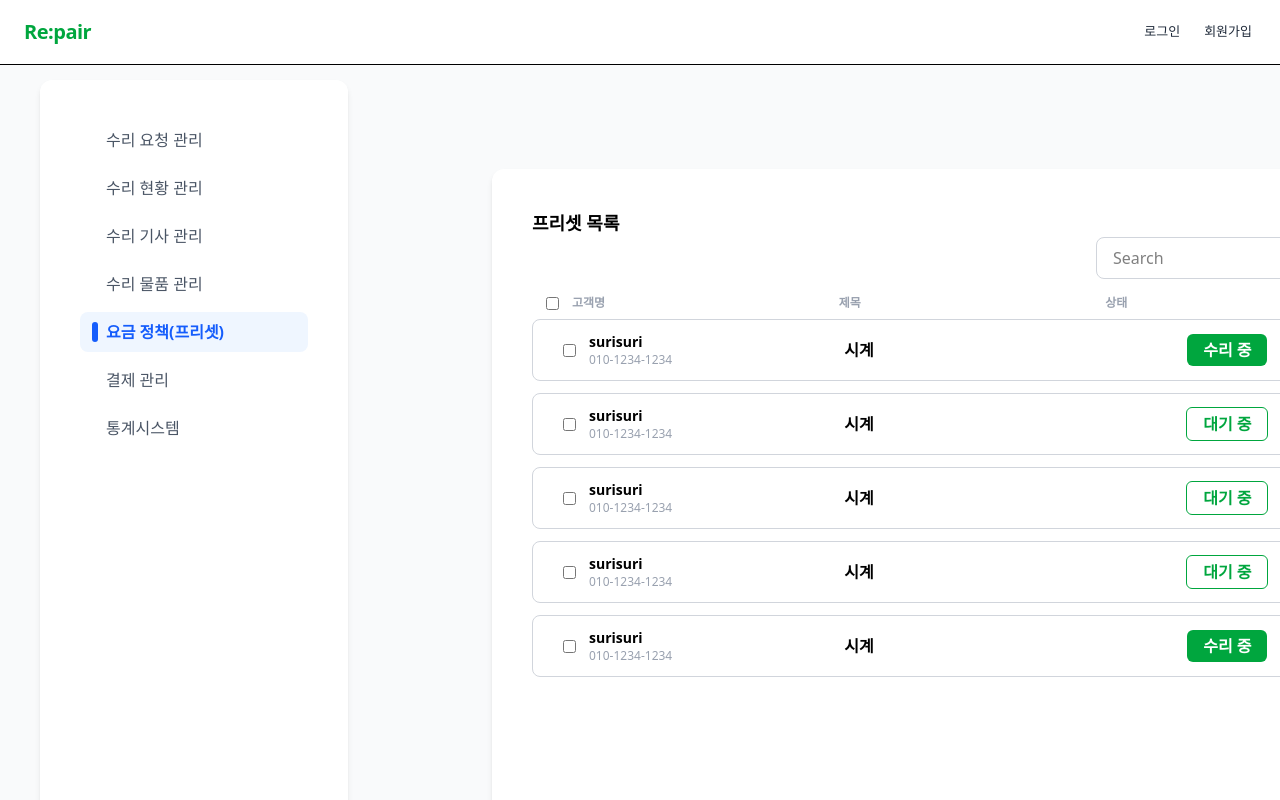
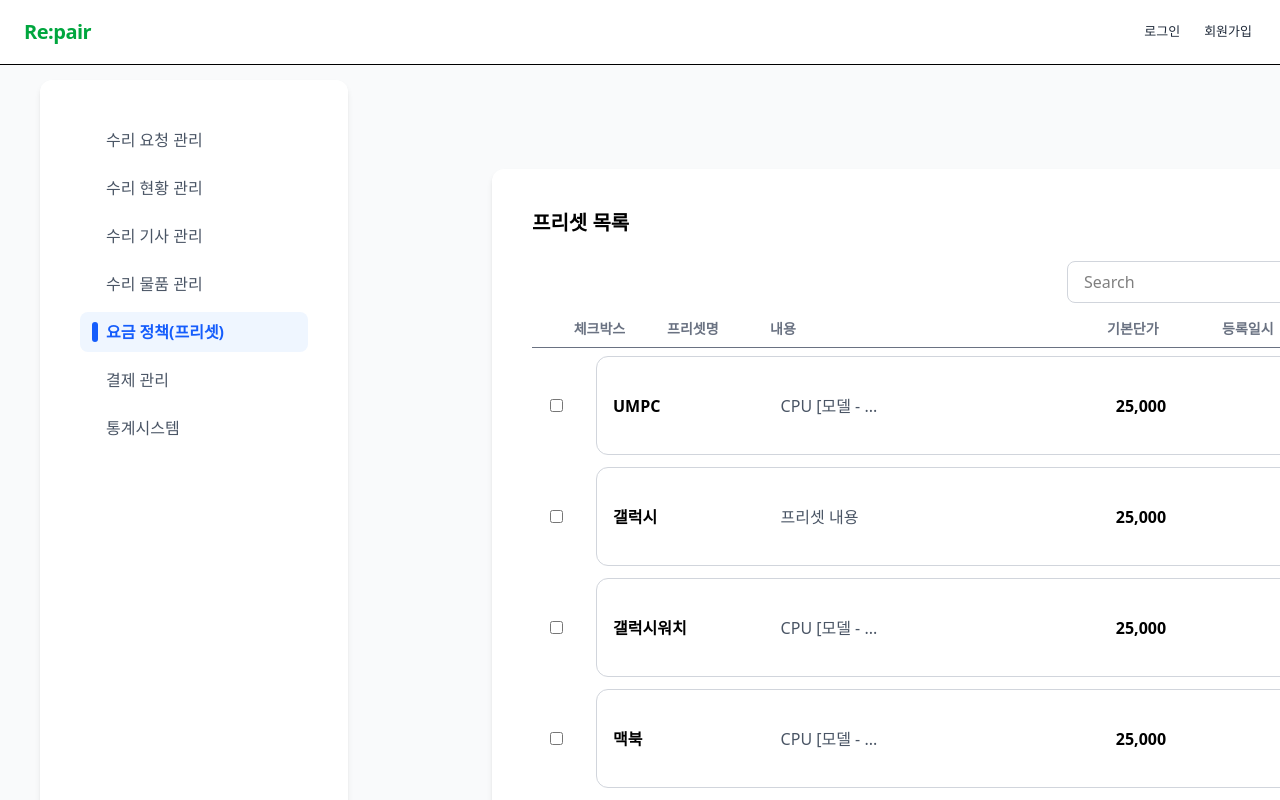
Before and after one commit to cTosMaster/Re-Pair, a React (Vite) app in the folder frontend/: page /MysuriMainPage in a window 1280 px wide. Both pictures are taken after a click on the item "요금 정책(프리셋)". Shown: the top 800 px of the page. Built offline with nearby package versions, Linux system fonts and the light colour scheme.

Commit message:
feat: preset리스트 기능 생성/삭제 추가

```diff
--- a/frontend/src/components/mysuridashboard/PresetList.jsx
+++ b/frontend/src/components/mysuridashboard/PresetList.jsx
@@ -2,124 +2,88 @@ import React, { useState } from "react";
 import MysuriPagination from "./MysuriPagination";
 import PresetModal from "../modal/PresetModal";
 
-const initialData = [
-  { id: 1, name: "surisuri", phone: "010-1234-1234", title: "시계", status: "수리 중" },
-  { id: 2, name: "surisuri", phone: "010-1234-1234", title: "시계", status: "대기 중" },
-  { id: 3, name: "surisuri", phone: "010-1234-1234", title: "시계", status: "대기 중" },
-  { id: 4, name: "surisuri", phone: "010-1234-1234", title: "시계", status: "대기 중" },
-  { id: 5, name: "surisuri", phone: "010-1234-1234", title: "시계", status: "수리 중" },
-];
+const PresetList = () => {
+  const [selectedIds, setSelectedIds] = useState([]);
+
+  const [items, setItems] = useState([
+  { id: 1, category:"UMPC", name: "UMPC", desc: "CPU [모델 - X650 스냅드래곤]", price: "25,000", date: "2025.01.12" },
+  { id: 2, category:"휴대폰", name: "갤럭시", desc: "프리셋 내용", price: "25,000", date: "2025.01.12" },
+  { id: 3, category:"전자시계", name: "갤럭시워치", desc: "CPU [모델 - X650 스냅드래곤]", price: "25,000", date: "2025.01.12" },
+  { id: 4, category:"노트북", name: "맥북", desc: "CPU [모델 - X650 스냅드래곤]", price: "25,000", date: "2025.01.12" },
+  { id: 5, category:"콘솔게임기", name: "콘솔게", desc: "CPU [모델 - X650 스냅드래곤]", price: "25,000", date: "2025.01.12" }
+]);
+
+  const [search, setSearch] = useState("");
+  const [currentPage, setCurrentPage] = useState(1);
+  const [sortOption, setSortOption] = useState("제품명");
+  const [isModalOpen, setIsModalOpen] = useState(false);//생성 모달 추가
+  const [editingPreset, setEditingPreset] = useState(null); // 수정할 데이터
 
   const ITEMS_PER_PAGE = 5;
-
-const PresetList = () => {
-  const [data, setData] = useState(initialData);
-  const [search, setSearch] = useState("");
-  const [sortOption, setSortOption] = useState("제목");
-  const [currentPage, setCurrentPage] = useState(1);
-  const [selectedIds, setSelectedIds] = useState(new Set());
-  const [isModalOpen, setIsModalOpen] = useState(false);
-  const [selectedItem, setSelectedItem] = useState(null); // 수정할 아이템 저장
 
   const handleSearchChange = (e) => {
     setSearch(e.target.value);
     setCurrentPage(1);
   };
 
-  const filteredList = data.filter(
-    (item) =>
-      item.name.includes(search) ||
-      item.phone.includes(search) ||
-      item.title.includes(search)
+  // 검색 필터링
+  const filteredList = items.filter(
+    (item) => item.name.includes(search) || item.desc.includes(search)
   );
 
-  const totalPages = Math.ceil(filteredList.length / ITEMS_PER_PAGE);
+  // 페이지네이션
+  const totalItems = filteredList.length;
+  const totalPages = Math.ceil(totalItems / ITEMS_PER_PAGE);
   const startIndex = (currentPage - 1) * ITEMS_PER_PAGE;
   const currentItems = filteredList.slice(startIndex, startIndex + ITEMS_PER_PAGE);
 
-  const toggleSelect = (id) => {
-    setSelectedIds((prev) => {
-      const newSet = new Set(prev);
-      newSet.has(id) ? newSet.delete(id) : newSet.add(id);
-      return newSet;
-    });
+  // 목록 클릭 시
+  const handleItemClick = (item) => {
+    setEditingPreset(item); // 수정할 아이템 저장
+    setIsModalOpen(true);
   };
 
-  const isAllSelected = currentItems.length > 0 && currentItems.every((item) => selectedIds.has(item.id));
-  const toggleSelectAll = () => {
-    if (isAllSelected) {
-      setSelectedIds((prev) => {
-        const newSet = new Set(prev);
-        currentItems.forEach((item) => newSet.delete(item.id));
-        return newSet;
-      });
+  // 저장 시 - 새로 추가인지 수정인지 구분
+  const handleSavePreset = (preset) => {
+    if (editingPreset) {
+      // 수정 모드
+      setItems(items.map(it => it.id === editingPreset.id ? { ...it, ...preset } : it));
     } else {
-      setSelectedIds((prev) => {
-        const newSet = new Set(prev);
-        currentItems.forEach((item) => newSet.add(item.id));
-        return newSet;
-      });
+      // 생성 모드
+      const newItem = {
+        id: items.length + 1,
+        category: preset.category,
+        name: preset.name,
+        desc: preset.content,
+        price: preset.price,
+        date: new Date().toISOString().split("T")[0].replace(/-/g, ".")
+      };
+      setItems([...items, newItem]);
     }
+    setEditingPreset(null); // 모드 초기화
   };
 
-  const statusClass = (status) => {
-    if (status === "수리 중")
-      return "bg-green-600 text-white font-semibold px-4 py-1 rounded-md";
-    if (status === "대기 중")
-      return "border border-green-600 text-green-600 font-semibold px-4 py-1 rounded-md";
-    return "";
+   // 삭제 함수
+  const handleDeleteSelected = () => {
+    setItems(items.filter(item => !selectedIds.includes(item.id)));
+    setSelectedIds([]); // 삭제 후 선택 초기화
+  };
+  // 체크박스 토글 함수
+  const toggleSelect = (id) => {
+    setSelectedIds(prev =>
+      prev.includes(id) ? prev.filter(x => x !== id) : [...prev, id]
+    );
   };
 
-  const handleDelete = () => {
-    if (selectedIds.size === 0) {
-      alert("삭제할 항목을 선택해주세요.");
-      return;
-    }
-    const newData = data.filter(item => !selectedIds.has(item.id));
-    setData(newData);
-    setSelectedIds(new Set());
-    if ((currentPage - 1) * ITEMS_PER_PAGE >= newData.length && currentPage > 1) {
-      setCurrentPage(currentPage - 1);
-    }
-  };
 
-  // 모달 제출 시 호출됨
-  const handleModalSubmit = (formData) => {
-    if (selectedItem) {
-      // 수정: 해당 아이템 id 기준으로 업데이트
-      setData(prevData =>
-        prevData.map(item =>
-          item.id === selectedItem.id
-            ? { ...item, ...formData }
-            : item
-        )
-      );
-    } else {
-      // 새 아이템 추가
-      const maxId = data.length > 0 ? Math.max(...data.map(item => item.id)) : 0;
-      const newItem = {
-        id: maxId + 1,
-        ...formData,
-        status: formData.status || "대기 중",
-      };
-      setData(prevData => [...prevData, newItem]);
-    }
-
-    setIsModalOpen(false);
-    setSelectedItem(null);
-  };
-
-  // 상세보기 클릭 시 해당 아이템 모달에 띄우기
-  const handleDetailClick = (item) => {
-    setSelectedItem(item);
-    setIsModalOpen(true);
-  };
 
   return (
     <div className="w-full px-10 mt-10">
       <div className="p-10 bg-white rounded-xl shadow-md w-[1000px] mx-auto mt-10">
-        <h1 className="font-semibold text-lg">프리셋 목록</h1>
+        {/* 제목 */}
+        <h1 className="text-xl font-bold mb-6">프리셋 목록</h1>
 
+        {/* 검색 & 정렬 */}
         <div className="flex justify-end w-full mb-4">
           <div className="flex items-center space-x-4">
             <input
@@ -129,96 +93,101 @@ const PresetList = () => {
               placeholder="Search"
               className="px-4 py-2 border border-gray-300 rounded-lg w-64"
             />
-
             <select
               value={sortOption}
               onChange={(e) => setSortOption(e.target.value)}
               className="px-4 py-2 border border-gray-300 rounded-lg"
             >
-              <option>제목</option>
-              <option>날짜</option>
+              <option>제품명</option>
+              <option>등록일자</option>
             </select>
           </div>
         </div>
 
-        <div className="grid grid-cols-[40px_1fr_1fr_1fr_80px] text-gray-400 text-xs font-semibold mb-2 select-none">
-          <div className="flex items-center justify-center">
-            <input type="checkbox" checked={isAllSelected} onChange={toggleSelectAll} />
-          </div>
-          <div>고객명</div>
-          <div>제목</div>
-          <div>상태</div>
-          <div className="text-center">상세보기</div>
+        {/* 테이블 헤더 */}
+        <div className="grid grid-cols-8 text-gray-500 text-sm border-b pb-2 mb-2">
+  <div className="flex justify-center items-center font-semibold pl-5 col-span-1">체크박스</div>
+  <div className="font-semibold pl-5 col-span-1">프리셋명</div>
+  <div className="col-span-3 font-semibold pl-2">내용</div>
+  <div className="font-semibold col-span-1">기본단가</div>
+  <div className="font-semibold col-span-1">등록일시</div>
 </div>
 
-        <div className="space-y-3 min-h-[500px]">
-          {currentItems.map((item) => {
-            const isSelected = selectedIds.has(item.id);
-            return (
-              <div
-                key={item.id}
-                className={`grid grid-cols-[40px_1fr_1fr_1fr_80px] items-center rounded-lg border px-4 py-3 cursor-pointer ${
-                  isSelected
-                    ? "border-green-600 bg-green-50"
-                    : "border-gray-300 hover:border-green-400"
-                }`}
-                onClick={() => toggleSelect(item.id)}
-              >
-                <div className="flex justify-center">
+
+        {/* 리스트 */}
+      {currentItems.map((item) => (
+        <div key={item.id} className="flex items-center mb-3 gap-4">
+          {/* 체크박스 컬럼 - 독립된 div */}
+          <div className="w-12 flex justify-center items-center">
             <input
               type="checkbox"
-                    checked={isSelected}
-                    onChange={() => toggleSelect(item.id)}
-                    onClick={(e) => e.stopPropagation()}
-                    className="cursor-pointer"
+              checked={selectedIds.includes(item.id)}
+              onChange={(e) => {
+                e.stopPropagation(); // 체크박스 클릭 시 행 클릭 이벤트 방지
+                toggleSelect(item.id);
+              }}
             />
           </div>
 
-                <div className="flex flex-col text-sm font-semibold">
-                  <span>{item.name}</span>
-                  <span className="text-gray-400 text-xs font-normal">{item.phone}</span>
+          {/* 리스트 행 - 클릭 시 모달 열림 */}
+          <div
+            style={{ height: "99px" }}
+            className={`grid grid-cols-5 items-center gap-4 p-4 rounded-xl border cursor-pointer flex-1 ${
+              selectedIds.includes(item.id)
+                ? "border-green-500 bg-green-50"
+                : "border-gray-300"
+            }`}
+            onClick={() => handleItemClick(item)}
+          >
+            <div className="col-span-1 font-bold">{item.name}</div>
+            <div className="col-span-2 text-gray-600">
+              {item.desc.length > 20 ? item.desc.slice(0, 10) + "..." : item.desc}
             </div>
-
-                <div className="font-bold text-base">{item.title}</div>
-
-                <div className="flex justify-center">
-                  <span className={statusClass(item.status)}>{item.status}</span>
-                </div>
-
-                <div
-                  className="text-center text-gray-400 text-sm cursor-pointer select-none hover:underline"
-                  onClick={(e) => {
-                    e.stopPropagation();
-                    handleDetailClick(item);
-                  }}
-                >
-                  상세보기
+            <div className="col-span-1 font-semibold">{item.price}</div>
+            <div className="col-span-1 text-gray-500">{item.date}</div>
           </div>
         </div>
-            );
-          })}
+      ))}
+
+        {/* 빈 행 추가 */}
+        {Array.from({ length: ITEMS_PER_PAGE - currentItems.length }).map((_, idx) => (
+          <div
+            key={`empty-${idx}`}
+            className="grid grid-cols-5 items-center gap-4 mb-3 p-4 rounded-xl border border-transparent"
+            style={{ visibility: "hidden" }}
+          >
+            <div className="col-span-2">&nbsp;</div>
+            <div className="col-span-2">&nbsp;</div>
+            <div>&nbsp;</div>
+            <div>&nbsp;</div>
           </div>
+        ))}
 
-        <div className="flex justify-end mt-6 gap-4">
-          <div className="space-x-4">
+        {/* 삭제/생성 버튼 */}
+        <div className="flex justify-end space-x-4 mt-6">
         <button
-              className="bg-green-400 text-white rounded-md px-6 py-2 hover:bg-green-500 transition"
+          type="button"
+          className="px-6 py-2 bg-green-500 text-white rounded-md hover:bg-green-600 transition"
           onClick={() => {
-                setSelectedItem(null); // 새 생성 모드
+            setEditingPreset(null);
             setIsModalOpen(true);
           }}
         >
           생성
         </button>
         <button
-              className="bg-green-400 text-white rounded-md px-6 py-2 hover:bg-green-500 transition"
-              onClick={handleDelete}
+          type="button"
+          className={`px-6 py-2 text-white rounded-md transition ${
+            selectedIds.length > 0 ? "bg-red-500 hover:bg-red-600" : "bg-gray-300 cursor-not-allowed"
+          }`}
+          onClick={handleDeleteSelected}
+          disabled={selectedIds.length === 0}
         >
           삭제
         </button>
         </div>
-        </div>
 
+        {/* 페이지네이션 */}
         <MysuriPagination
           totalPages={totalPages}
           currentPage={currentPage}
@@ -226,16 +195,13 @@ const PresetList = () => {
         />
       </div>
 
-      {/* 수정 또는 생성용 모달 */}
+      {/* 모달 */}
       {isModalOpen && (
         <PresetModal
           isOpen={isModalOpen}
-          onClose={() => {
-            setIsModalOpen(false);
-            setSelectedItem(null);
-          }}
-          onSubmit={handleModalSubmit}
-          initialData={selectedItem}  // 수정 모드면 데이터 전달
+          onClose={() => { setIsModalOpen(false); setEditingPreset(null); }}
+          onSubmit={handleSavePreset} //프리셋 추가
+          initialData={editingPreset} //수정모달확인
         />
       )}
     </div>
```
Also changed, not shown: frontend/src/components/modal/PresetModal.jsx (+8 -2 lines). Lines whose indentation alone changed are shown as unchanged.
